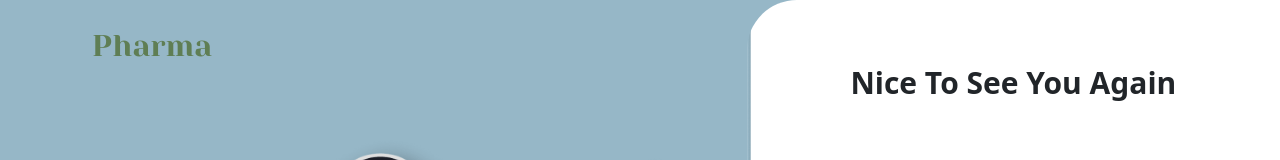
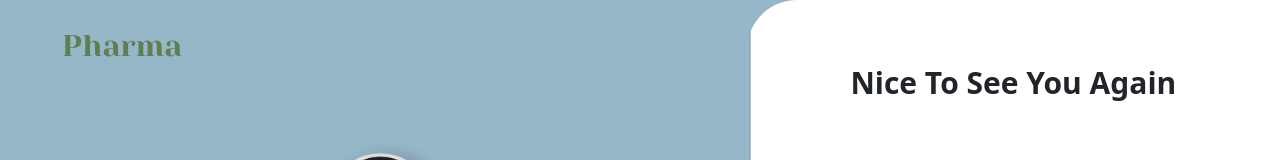
Before and after one commit to advanced-computer-lab-2023/Agile-Star-Squad-Pharmacy, a React (Create React App) app in the folder frontend/: page / in a window 1280 px wide. Shown: the top 160 px of the page. Built offline with nearby package versions, Linux system fonts and the light colour scheme; no server answers; a web font is replaced by a local one.

Commit message:
navbar logo edit

```diff
--- a/frontend/src/shared/components/NavBar/NavBar.css
+++ b/frontend/src/shared/components/NavBar/NavBar.css
@@ -21,8 +21,8 @@
 }
 
 .navbar-brand {
-  padding-left: 80px;
-  width: 100px;
+  padding-left: 50px;
+  width: 120px;
   height: 31px;
   flex-shrink: 0;
   color: rgba(60, 90, 11, 0.61);
```
